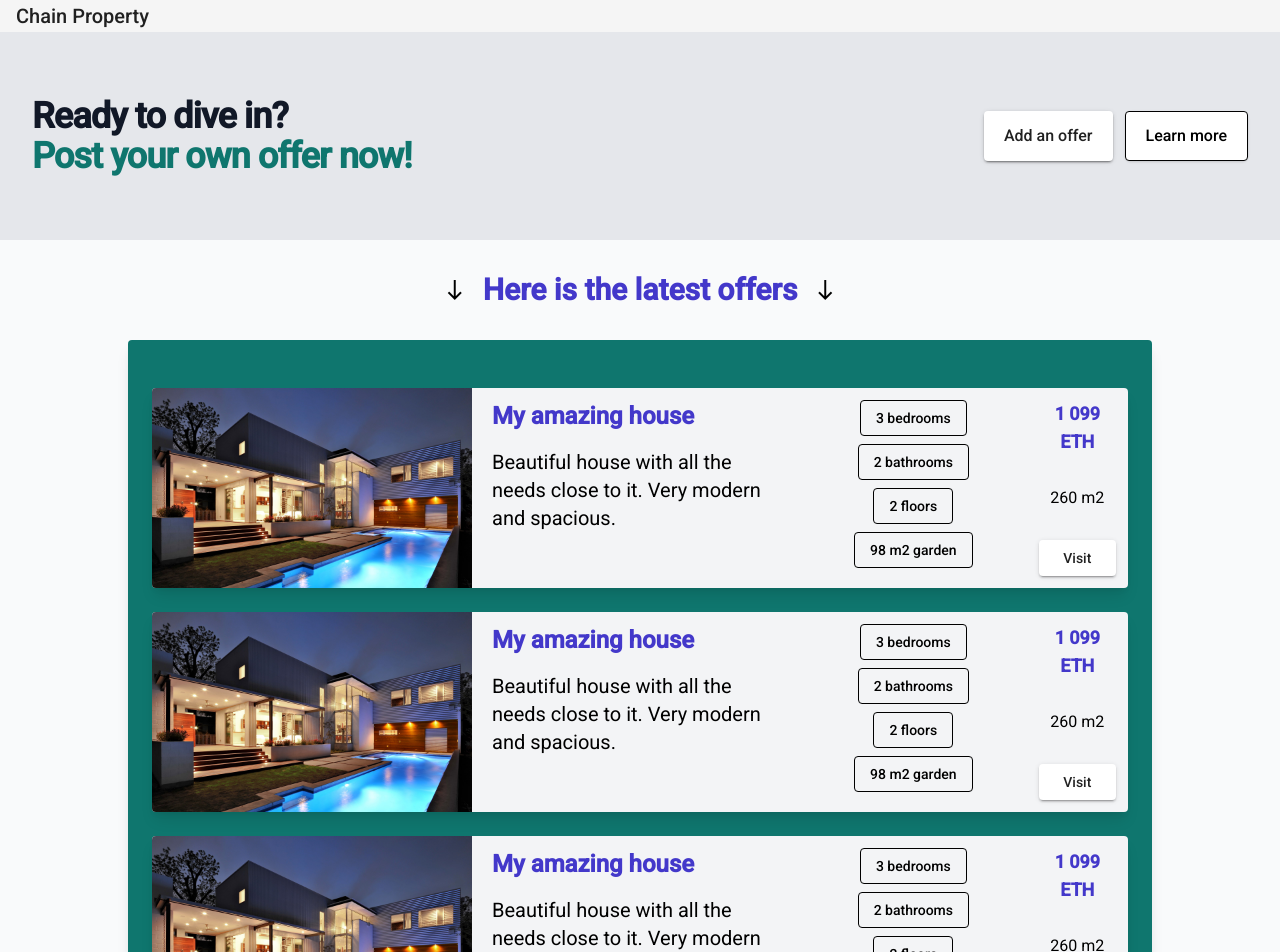
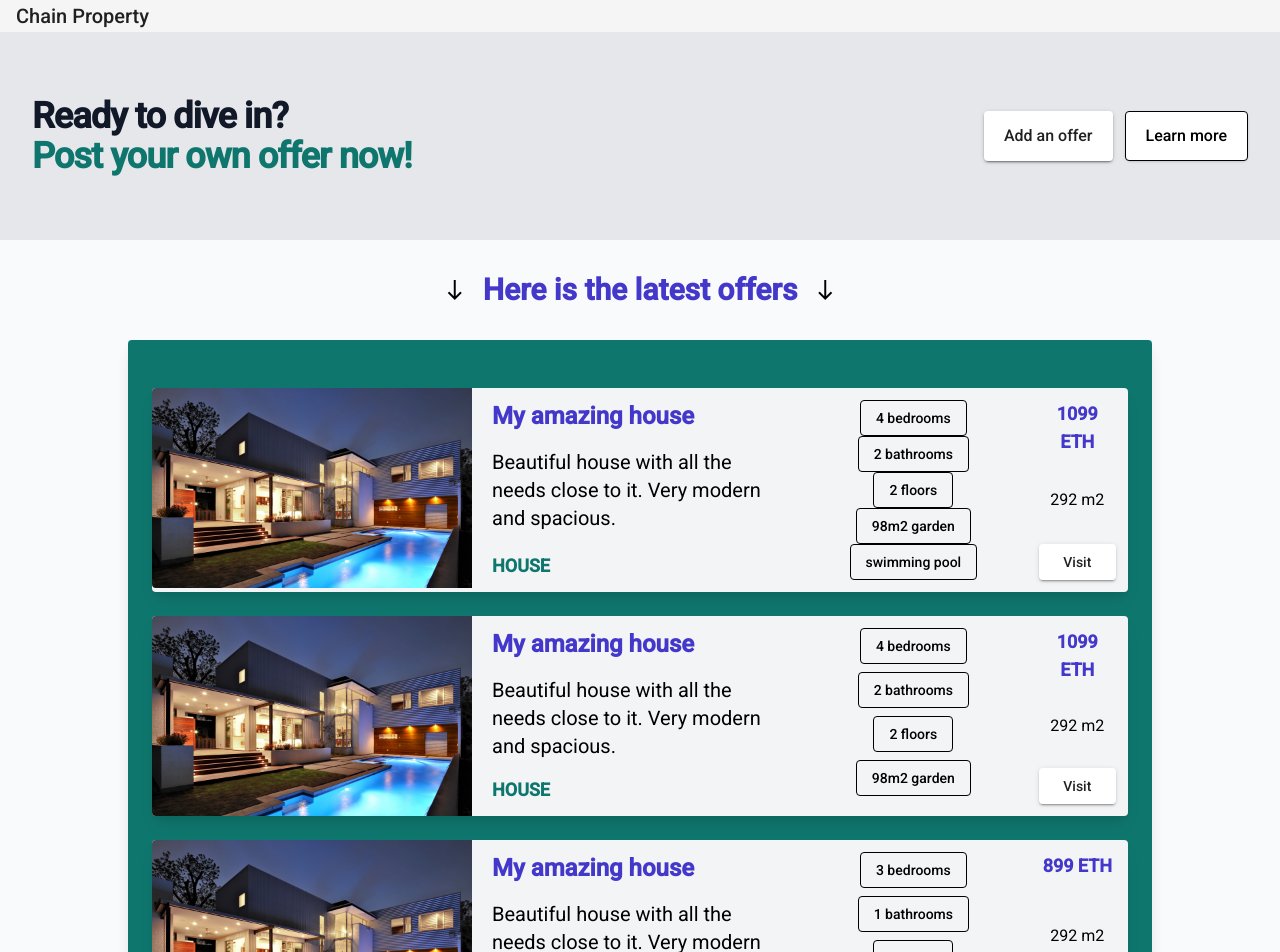
Before and after one commit to ThomFDV/Blockchain-ETH-Trading-Dapp, an Angular app in the folder frontend/: page / in a window 1280 px wide. Shown: the top 952 px of the page. Built offline with nearby package versions, Linux system fonts and the light colour scheme.

Commit message:
Add a dynamic list of offers with a model

```diff
--- a/frontend/src/app/components/home/home.component.html
+++ b/frontend/src/app/components/home/home.component.html
@@ -20,57 +20,23 @@
   <mat-icon aria-hidden="false" aria-label="arrow to the south icon" color="accent" class="mx-4">south</mat-icon>
 </div>
 <div class="w-4/5 mx-auto rounded shadow-lg bg-primary-700 p-6">
-  <div class="rounded shadow-lg grid grid-cols-9 gap-2 bg-gray-100 my-6">
+  <div *ngFor="let offer of offers" class="rounded shadow-lg grid grid-cols-9 gap-2 bg-gray-100 my-6">
     <img src="./assets/villa-feature-image.jpeg" alt="" class="col-span-3 rounded-l">
-    <div class="col-span-3 m-3">
-      <h3 class="text-2xl font-semibold text-accent-700 mb-4">My amazing house</h3>
-      <h5 class="text-xl">Beautiful house with all the needs close to it. Very modern and spacious.</h5>
+    <div class="col-span-3 m-3 flex flex-col justify-between">
+      <div>
+        <h3 class="text-2xl font-semibold text-accent-700 mb-4">{{ offer.name }}</h3>
+        <h5 class="text-xl">{{ offer.description }}</h5>
+      </div>
+      <h6 class="text-lg text-primary-700 font-semibold">{{ offer.propertyType | uppercase }}</h6>
     </div>
     <div class="col-span-2 m-3 flex flex-wrap justify-around">
-      <a mat-stroked-button href="#" color="accent" style="height: fit-content">3 bedrooms</a>
-      <a mat-stroked-button href="#" color="accent" style="height: fit-content">2 bathrooms</a>
-      <a mat-stroked-button href="#" color="accent" style="height: fit-content">2 floors</a>
-      <a mat-stroked-button href="#" color="accent" style="height: fit-content">98 m2 garden</a>
+      <a mat-stroked-button *ngFor="let feature of offer.features" href="#" color="accent" style="height: fit-content">
+        {{ feature }}
+      </a>
     </div>
     <div class="m-3 flex flex-col justify-between text-center">
-      <p class="text-lg font-bold text-accent-700">1 099 ETH</p>
-      <p>260 m2</p>
-      <button mat-raised-button color="primary">Visit</button>
-    </div>
-  </div>
-  <div class="rounded shadow-lg grid grid-cols-9 gap-2 bg-gray-100 my-6">
-    <img src="./assets/villa-feature-image.jpeg" alt="" class="col-span-3 rounded-l">
-    <div class="col-span-3 m-3">
-      <h3 class="text-2xl font-semibold text-accent-700 mb-4">My amazing house</h3>
-      <h5 class="text-xl">Beautiful house with all the needs close to it. Very modern and spacious.</h5>
-    </div>
-    <div class="col-span-2 m-3 flex flex-wrap justify-around">
-      <a mat-stroked-button href="#" color="accent" style="height: fit-content">3 bedrooms</a>
-      <a mat-stroked-button href="#" color="accent" style="height: fit-content">2 bathrooms</a>
-      <a mat-stroked-button href="#" color="accent" style="height: fit-content">2 floors</a>
-      <a mat-stroked-button href="#" color="accent" style="height: fit-content">98 m2 garden</a>
-    </div>
-    <div class="m-3 flex flex-col justify-between text-center">
-      <p class="text-lg font-bold text-accent-700">1 099 ETH</p>
-      <p>260 m2</p>
-      <button mat-raised-button color="primary">Visit</button>
-    </div>
-  </div>
-  <div class="rounded shadow-lg grid grid-cols-9 gap-2 bg-gray-100 my-6">
-    <img src="./assets/villa-feature-image.jpeg" alt="" class="col-span-3 rounded-l">
-    <div class="col-span-3 m-3">
-      <h3 class="text-2xl font-semibold text-accent-700 mb-4">My amazing house</h3>
-      <h5 class="text-xl">Beautiful house with all the needs close to it. Very modern and spacious.</h5>
-    </div>
-    <div class="col-span-2 m-3 flex flex-wrap justify-around">
-      <a mat-stroked-button href="#" color="accent" style="height: fit-content">3 bedrooms</a>
-      <a mat-stroked-button href="#" color="accent" style="height: fit-content">2 bathrooms</a>
-      <a mat-stroked-button href="#" color="accent" style="height: fit-content">2 floors</a>
-      <a mat-stroked-button href="#" color="accent" style="height: fit-content">98 m2 garden</a>
-    </div>
-    <div class="m-3 flex flex-col justify-between text-center">
-      <p class="text-lg font-bold text-accent-700">1 099 ETH</p>
-      <p>260 m2</p>
+      <p class="text-lg font-bold text-accent-700">{{ offer.price }} ETH</p>
+      <p>{{ offer.squareFootage }} m2</p>
       <button mat-raised-button color="primary">Visit</button>
     </div>
   </div>
--- a/frontend/src/app/components/home/home.component.ts
+++ b/frontend/src/app/components/home/home.component.ts
@@ -1,4 +1,5 @@
 import { Component, OnInit } from '@angular/core';
+import {OfferModel} from "../../offer.model";
 
 @Component({
   selector: 'app-home',
@@ -6,6 +7,51 @@ import { Component, OnInit } from '@angular/core';
   styleUrls: ['./home.component.scss']
 })
 export class HomeComponent implements OnInit {
+  offers: OfferModel[] = [
+    {
+      id: 0,
+      name: 'My amazing house',
+      description: 'Beautiful house with all the needs close to it. Very modern and spacious.',
+      price: 1099,
+      squareFootage: 292,
+      propertyType: 'house',
+      features: [
+        '4 bedrooms',
+        '2 bathrooms',
+        '2 floors',
+        '98m2 garden',
+        'swimming pool'
+      ]
+    },
+    {
+      id: 1,
+      name: 'My amazing house',
+      description: 'Beautiful house with all the needs close to it. Very modern and spacious.',
+      price: 1099,
+      squareFootage: 292,
+      propertyType: 'house',
+      features: [
+        '4 bedrooms',
+        '2 bathrooms',
+        '2 floors',
+        '98m2 garden'
+      ]
+    },
+    {
+      id: 2,
+      name: 'My amazing house',
+      description: 'Beautiful house with all the needs close to it. Very modern and spacious.',
+      price: 899,
+      squareFootage: 292,
+      propertyType: 'apartment',
+      features: [
+        '3 bedrooms',
+        '1 bathrooms',
+        '1 floors',
+        '53m2 garden'
+      ]
+    }
+  ];
 
   constructor() { }
 
```
Also changed, not shown: frontend/src/app/offer.model.ts (added, +9 -0 lines).
